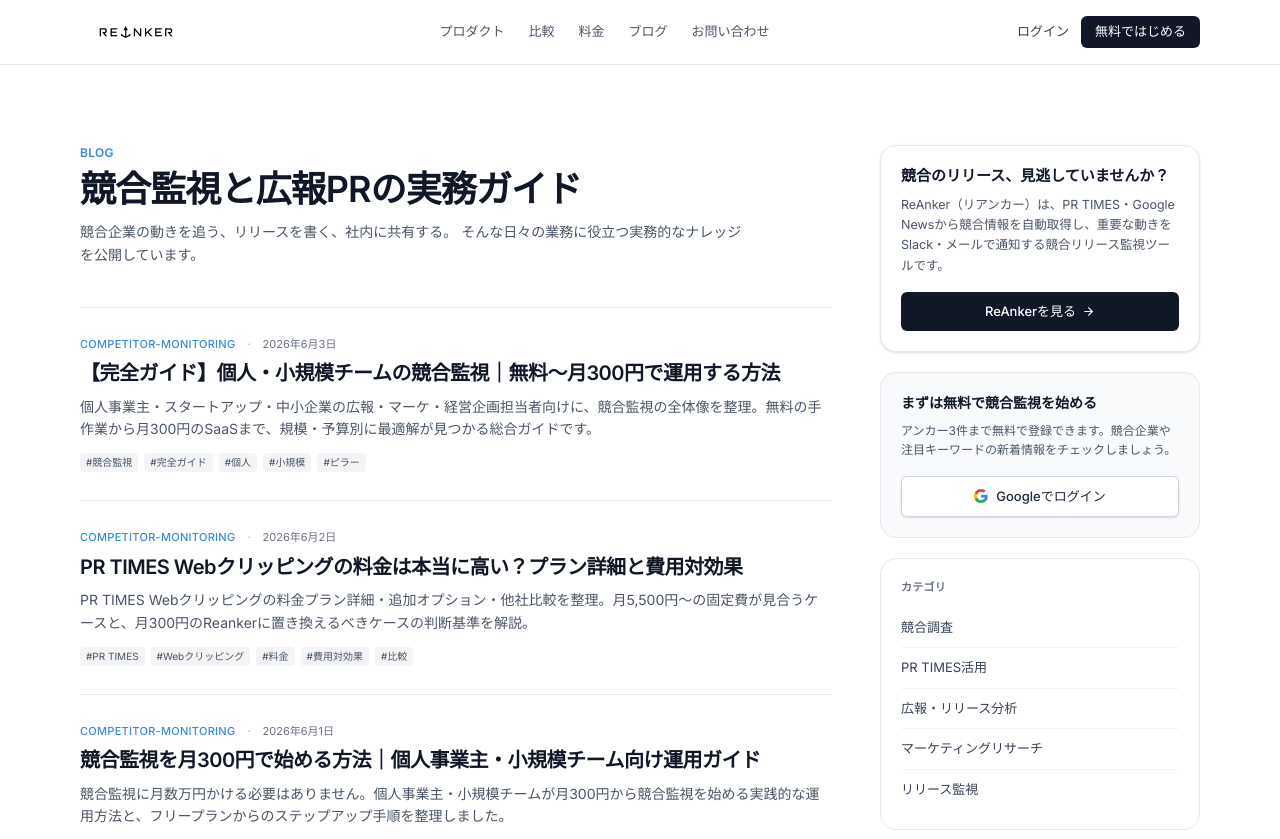
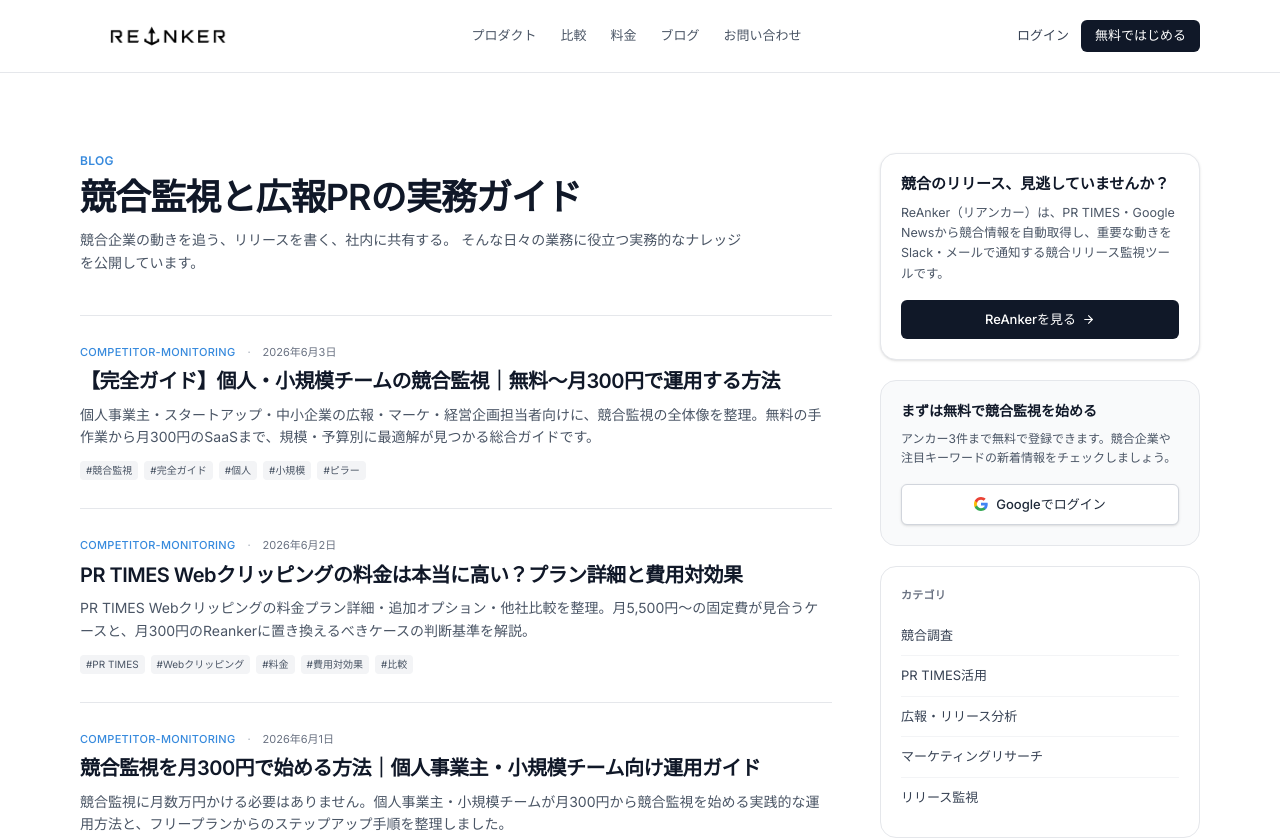
Before and after one commit to gomy2000-cmyk/reanker, a Next.js app: page /blog in a window 1280 px wide. Shown: the top 839 px of the page. Built offline with nearby package versions, Linux system fonts and the light colour scheme; no server answers.

Commit message:
style(brand): ヘッダーロゴを枠ギリギリまで拡大
- MarketingHeader: h-16 → h-[72px]、Wordmark height 28 → 44 (+57%)
- ログイン画面ヘッダー: h-16 → h-[72px]、Wordmark 22 → 40
- 上下 14px パディングを残してロゴが視認性最大になる比率に

```diff
--- a/app/login/page.tsx
+++ b/app/login/page.tsx
@@ -52,11 +52,11 @@
     >
       {/* === ヘッダー === */}
       <header
-        className="h-16 flex items-center justify-between px-6 sm:px-10 border-b border-gray-200/80"
+        className="h-[72px] flex items-center justify-between px-6 sm:px-10 border-b border-gray-200/80"
         style={{ background: 'rgba(255, 255, 255, 0.72)', backdropFilter: 'blur(12px)' }}
       >
         <Link href="/" className="flex items-center text-gray-900 hover:opacity-80 transition-opacity">
-          <Wordmark height={22} />
+          <Wordmark height={40} />
         </Link>
         <nav className="hidden sm:flex items-center gap-6 text-[14px] text-gray-600">
           <Link href="/pricing" className="hover:text-[#378ADD] transition-colors">料金プラン</Link>
--- a/components/MarketingHeader.tsx
+++ b/components/MarketingHeader.tsx
@@ -8,9 +8,9 @@
 export function MarketingHeader({ isAuthenticated = false }: Props) {
   return (
     <header className="border-b border-gray-200 bg-white sticky top-0 z-40">
-      <div className="max-w-6xl mx-auto px-4 h-16 flex items-center justify-between">
+      <div className="max-w-6xl mx-auto px-4 h-[72px] flex items-center justify-between">
         <Link href="/" className="flex items-center text-gray-900 hover:opacity-80 transition-opacity">
-          <Wordmark height={28} />
+          <Wordmark height={44} />
         </Link>
 
         <nav className="hidden md:flex items-center gap-6 text-[13px] text-gray-600">
```
